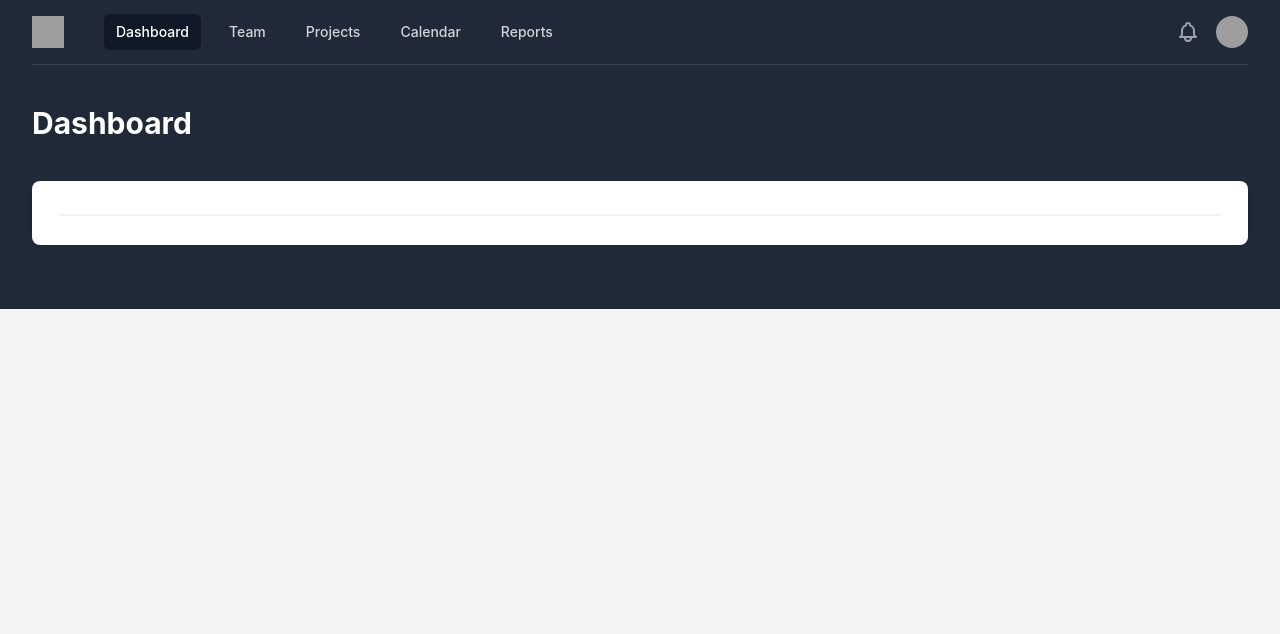
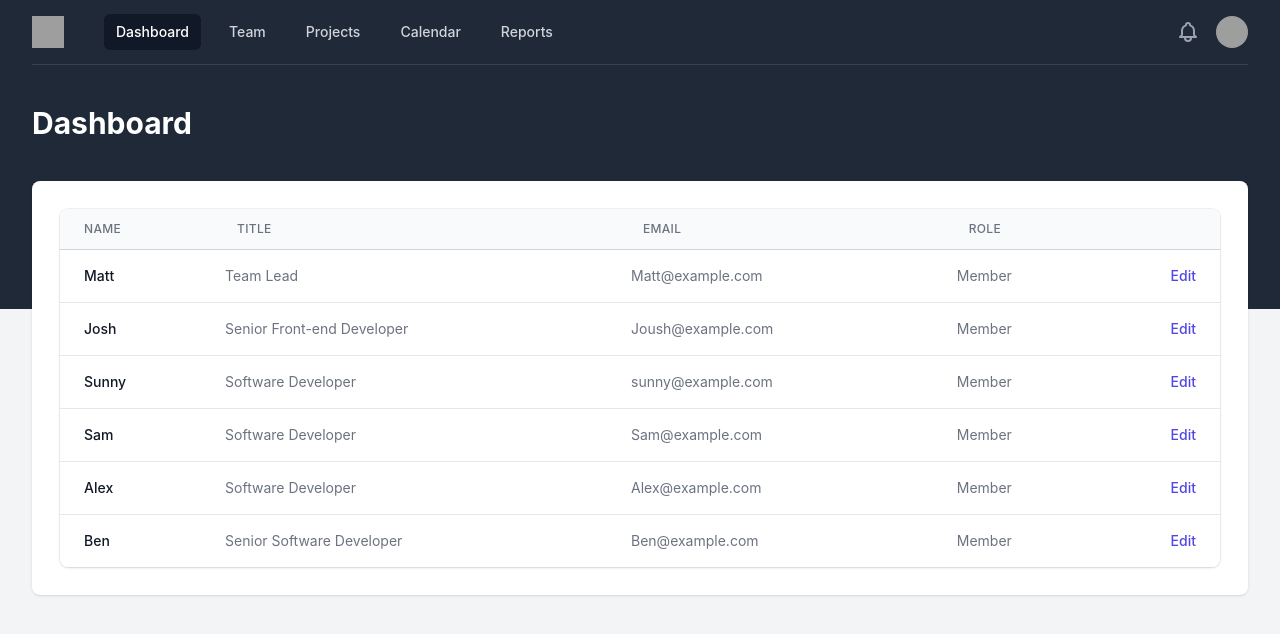
Before and after one commit to vvsrrSunny/react-quick-project, a React (Create React App) app: page / in a window 1280 px wide. Shown: the top 634 px of the page. Built offline with nearby package versions, Linux system fonts and the light colour scheme; grey boxes are pictures that could not be loaded.

Commit message:
revenrted back to the point after failing to make a slot like component #2

```diff
--- a/src/components/TableLayout.jsx
+++ b/src/components/TableLayout.jsx
@@ -1,17 +1,13 @@
 import { Component } from "react";
 
-export default class TableLayout extends Component {
+export default class TableLayout extends Component{
     render() {
         return (<div className="flex flex-col">
             <div className="-my-2 -mx-4 overflow-x-auto sm:-mx-6 lg:-mx-8">
                 <div className="inline-block min-w-full py-2 align-middle md:px-6 lg:px-8">
                     <div className="overflow-hidden shadow ring-1 ring-black ring-opacity-5 md:rounded-lg">
                         <table className="min-w-full divide-y divide-gray-300">
-                            <thead className="bg-gray-50">
-                                <tr>
-                                    {this.props.header}
-                                </tr>
-                            </thead>
+                            {this.props.children}
                         </table>
                     </div>
                 </div>
--- a/src/components/UsersTable.jsx
+++ b/src/components/UsersTable.jsx
@@ -19,7 +19,7 @@ export default class UserTable extends Component {
               </th>
             </tr>
           </thead>
-          {/* <tbody className="divide-y divide-gray-200 bg-white">
+          <tbody className="divide-y divide-gray-200 bg-white">
             {this.props.people.map((person) => (
               <tr key={person.email}>
                 <TableCell fontSize="font-medium" paddingXAxis="pl-4 pr-3 sm:pl-6" textColor="text-gray-900">{person.name}</TableCell>
@@ -33,7 +33,7 @@ export default class UserTable extends Component {
                 </td>
               </tr>
             ))}
-          </tbody> */}
+          </tbody>
         </TableLayout>
       </div>
     );
```
